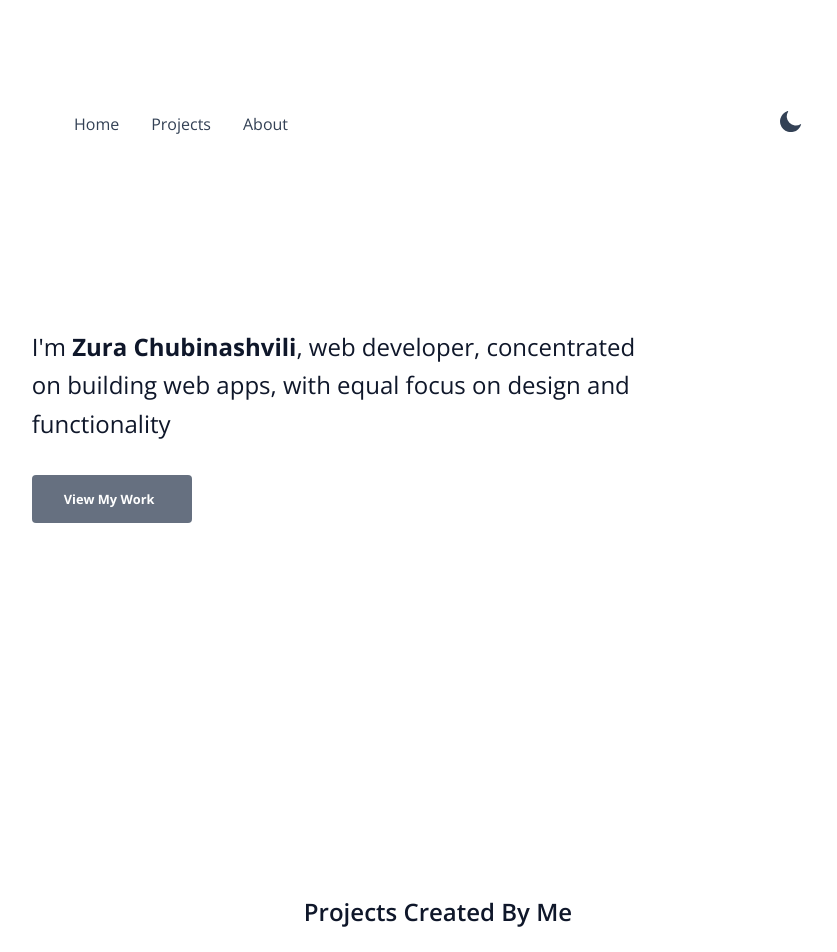
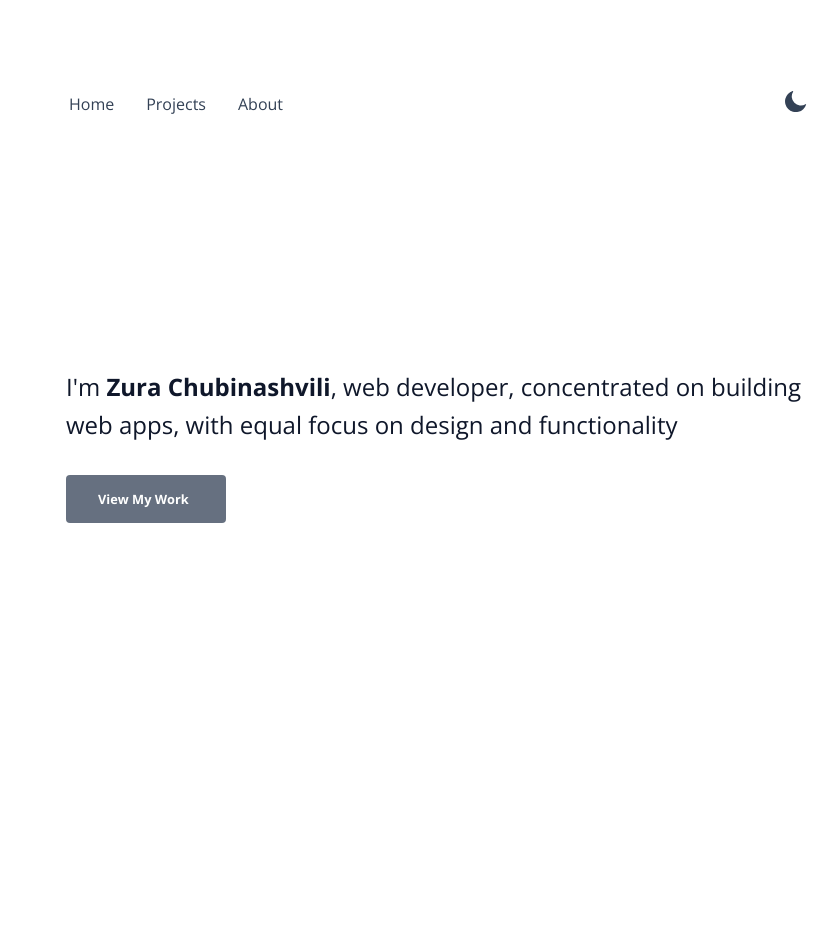
Before and after one commit to chubinashvili/my-portfolio, a React (Create React App) app: page / in a window 1280 px wide. Shown: the top 952 px of the page, without its empty margins (202-1039 px from the left). Built offline with nearby package versions, Linux system fonts and the light colour scheme.

Commit message:
fix: styles

```diff
--- a/package.json
+++ b/package.json
@@ -7,6 +7,7 @@
     "@testing-library/react": "^13.3.0",
     "@testing-library/user-event": "^13.5.0",
     "react": "^18.2.0",
+    "react-custom-scrollbars-2": "^4.5.0",
     "react-dom": "^18.2.0",
     "react-router-dom": "^6.3.0",
     "react-scripts": "5.0.1",
--- a/src/App.js
+++ b/src/App.js
@@ -9,6 +9,7 @@ import About from './routes/About/About.component';
 import { SwitchContext } from './contexts/switch.context';
 
 import { GlobalStyle } from './global.styles';
+
 
 const App = () => {
   const { isThemeDark } = useContext(SwitchContext)
--- a/src/components/Project/Project.styles.jsx
+++ b/src/components/Project/Project.styles.jsx
@@ -20,8 +20,8 @@ const darkThemeStylesTitle= css`
     color: #e6e6e6;
 `
 const darkThemeStylesExternalLink = css`
-    a {
-        filter: invert(80%);
+    a > svg > g > path {
+        fill:#e6e6e6!important
     }
 `
 
@@ -39,6 +39,7 @@ export const ProjectContainer = styled.div`
     border: none;
     transition: all 0.3s ease-in-out;
     box-shadow:0 4px 6px -1px rgba(0,0,0,.1),0 2px 4px -1px rgba(0,0,0,.06);
+    gap: 10px;
     &:hover {
         box-shadow: #cbd5e1 1px 3px 2px,#e2e8f0 12px 8px 0px;
         transform: rotateZ(-2deg) scale(1);
@@ -49,6 +50,9 @@ export const ProjectContainer = styled.div`
 export const ContentContainer = styled.div`
     height: 100%;
     width: 100%;
+    display: flex;
+    flex-direction: column;
+    gap: 20px;
 `
 
 export const ProjectInfo = styled.div`
@@ -61,11 +65,20 @@ export const ExternalLinks = styled.p`
     display: flex;
     align-items: center;
     margin: 0;
-    ${({isThemeDark}) => isThemeDark && darkThemeStylesExternalLink}
     a {
         margin-right: .8rem;
         text-decoration: none;
     }
+
+    a svg {
+        transition: 0.6s cubic-bezier(0.79, 0.01, 0.15, 0.99);
+        cursor: pointer;
+
+    }
+    a svg:hover {
+        opacity: .7;
+    }
+    ${({isThemeDark}) => isThemeDark && darkThemeStylesExternalLink}
 `
 
 export const Title = styled.h3`
--- a/src/global.styles.js
+++ b/src/global.styles.js
@@ -5,22 +5,33 @@ const darkThemeStyles = css`
 `;
 
 export const GlobalStyle = createGlobalStyle`
-    * {
-        box-sizing: border-box;
+    *,
+    *::before,
+    *::after {
+        margin: 0;
+        padding: 0;
+        box-sizing: inherit;
     }
     body {
         font-family: 'Open Sans', sans-serif;
-        margin: 0;
-        padding: 20px 30px;
         font-weight: 400;
         transition: 0.3s cubic-bezier(0.79, 0.01, 0.15, 0.99);
+        -webkit-font-smoothing: antialiased;
+        -moz-osx-font-smoothing: grayscale;
+        box-sizing: border-box;
+        padding: 0 20px;
+
         ${({ isThemeDark }) => isThemeDark && darkThemeStyles}
-        @media screen and (max-width: 800px) {
-            padding: 0;
+        @media screen and (max-width: 667px) {
+            padding: 0 20px;
         }
     }
     html {
         scroll-behavior: smooth;
+        -ms-text-size-adjust: 100%;
+        -webkit-text-size-adjust: 100%;
+        scroll-behavior: smooth;
+        box-sizing: border-box;
     }
     #root {
         transition: 0.6s cubic-bezier(0.79, 0.01, 0.15, 0.99);
--- a/src/routes/About/About.styles.jsx
+++ b/src/routes/About/About.styles.jsx
@@ -9,14 +9,18 @@ export const AboutContainer = styled.div`
     display: flex;
     align-items: center;
     justify-content: center;
-    padding-bottom: 20rem;
-    padding-top: 5rem;
+    height: calc(100vh - 19rem);
 `
 
 export const AboutTextContainer = styled.div`
     text-align: left;
-    @media screen and (max-width: 800px) {
-        padding-inline: 1.2rem;
+    width: 60%;
+    height: 50%;
+    @media screen and (max-width: 811px) {
+        width: 80%;
+    }
+    @media screen and (max-width: 480px) {
+        width: 95%;
     }
 `
 
@@ -25,7 +29,7 @@ export const AboutText = styled.h1`
     color: #0f172a;
     font-weight: 400;
     font-size: 1.5rem;
-    max-width:60rem;
+    max-width: 50rem;
     ${({isThemeDark}) => isThemeDark && darkThemeStyles}
     @media screen and (max-width: 800px) {
         line-height: 1.7rem;
--- a/src/routes/Home/Home.styles.jsx
+++ b/src/routes/Home/Home.styles.jsx
@@ -14,20 +14,27 @@ const darkThemeStylesBtn = css`
 
 
 export const HomeContainer = styled.div`
-    padding-bottom: 20rem;
-    padding-top: 5rem;
+    height: 100vh;
     margin: 0 auto;
-    max-width: 66.6%;
-    @media screen and (max-width: 811px) {
-        max-width: 85%;
-    }
-    @media screen and (max-width: 480px) {
-        max-width: 100%;
-    }
+    width: 100%;
+    display: flex;
+    justify-content: center;
+    align-items: center;
 `
 
 export const ContentContainer = styled.div`
     text-align: left;
+    width: 60%;
+    height: 60%;
+    display: flex;
+    flex-direction: column;
+    gap: 30px;
+    @media screen and (max-width: 811px) {
+        width: 80%;
+    }
+    @media screen and (max-width: 480px) {
+        width: 95%;
+    }
     @media screen and (max-width: 800px) {
         padding-inline: 1.2rem;
     }
@@ -38,8 +45,7 @@ export const Text = styled.h1`
     color: #0f172a;
     font-weight: 400;
     font-size: 1.5rem;
-    max-width: 38rem;
-    margin-bottom: 2rem;
+    max-width: 50rem;
     span {
         color: #0f172a;
         font-weight: 700;
@@ -61,12 +67,9 @@ export const Button = styled.a`
     font-size: .8rem;
     font-weight: 700;
     line-height: 1.75;
-    width: 10rem;
+    max-width: 10rem;
+    width: 100%;
     filter: opacity(75%);
-    transition: 0.6s cubic-bezier(0.79, 0.01, 0.15, 0.99);
-    &:hover {
-        opacity: .7;
-    }
     ${({isThemeDark}) => isThemeDark && darkThemeStylesBtn}
     @media screen and (max-width: 800px) {
         margin-right: 0rem;
--- a/src/routes/Navigation/Navigation.component.jsx
+++ b/src/routes/Navigation/Navigation.component.jsx
@@ -1,11 +1,11 @@
-import React, { Fragment, useContext } from 'react';
+import React, { useContext } from 'react';
 import { Outlet } from 'react-router-dom';
 
 import Footer from '../../components/Footer/Footer.component';
 import { ReactComponent as SunIcon } from '../../assets/sunIcon.svg';
 import { ReactComponent as MoonIcon } from '../../assets/moonIcon.svg';
 
-import { NavContainer, NavLinks, Navlink, IconContainer } from './Navigation.styles';
+import { Main, NavContainer, NavLinks, Navlink, IconContainer } from './Navigation.styles';
 import { SwitchContext } from '../../contexts/switch.context';
 
 const Navigation = () => {
@@ -14,7 +14,7 @@ const Navigation = () => {
     setIsThemeDark(!isThemeDark);
   }
   return (
-    <Fragment>
+    <Main>
         <NavContainer>
             <NavLinks>
                 <li>
@@ -39,7 +39,7 @@ const Navigation = () => {
         </NavContainer>
         <Outlet />
         <Footer />
-    </Fragment>
+    </Main>
   )
 }
 
--- a/src/routes/Navigation/Navigation.styles.jsx
+++ b/src/routes/Navigation/Navigation.styles.jsx
@@ -4,6 +4,12 @@ import { Link } from 'react-router-dom';
 
 const darkThemeStyles = css`
     color: rgb(229 229 229);
+`
+
+export const Main = styled.main`
+    display: flex;
+    flex-direction: column;
+    justify-content: center;
 `
 
 export const NavContainer = styled.nav`
--- a/src/routes/Projects/Projects.styles.jsx
+++ b/src/routes/Projects/Projects.styles.jsx
@@ -2,11 +2,14 @@ import styled, { css } from "styled-components";
 
 const darkThemeStyles = css`
   color: #e6e6e6;
-`
+`;
 
 export const Section = styled.section`
   padding: 2rem 0;
-`
+  display: flex;
+  flex-direction: column;
+  gap: 3.8rem;
+`;
 export const ProjectsContainer = styled.div`
   display: grid;
   grid-gap: 4rem;
@@ -16,12 +19,11 @@ export const ProjectsContainer = styled.div`
   @media screen and (max-width: 800px) {
     grid-gap: 1.5rem;
   }
-`
+`;
 
 export const ProjectsHeader = styled.h2`
   text-align: center;
-    margin-bottom: 3.8rem;
   color: #0f172a;
   font-weight: 600;
-    ${({isThemeDark}) => isThemeDark && darkThemeStyles}
-`
+  ${({ isThemeDark }) => isThemeDark && darkThemeStyles}
+`;
```
Also changed, not shown: 1 other file (tests, documents, lock files or other folders). Lines whose indentation alone changed are shown as unchanged.
